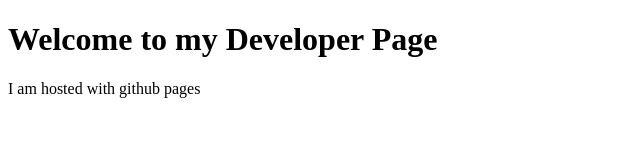
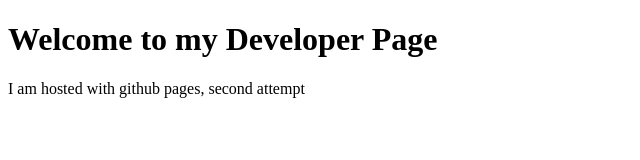
Before and after one commit to marttttttt/marttttttt.github.io, a plain HTML site: page index.html in a window 1280 px wide. Shown: the whole page, without its empty margins (0-640 px from the left). Drawn offline with Linux system fonts and the light colour scheme.

Commit message:
Update index.html

```diff
--- a/index.html
+++ b/index.html
@@ -5,6 +5,6 @@
     </head>
     <body>
         <h1>Welcome to my Developer Page</h1>
-        <p>I am hosted with github pages</p>
+        <p>I am hosted with github pages, second attempt</p>
     </body>
 </html>
```
